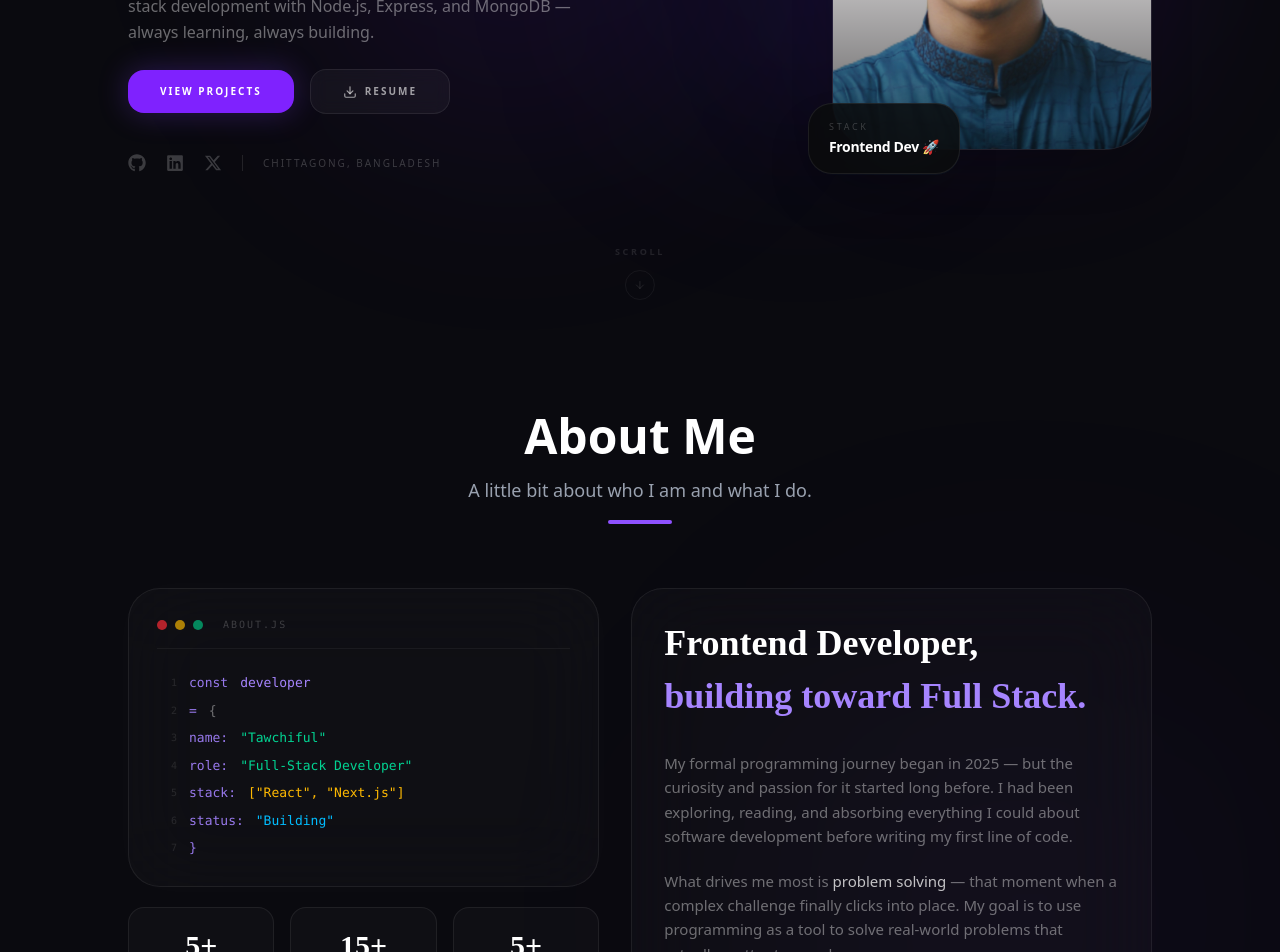
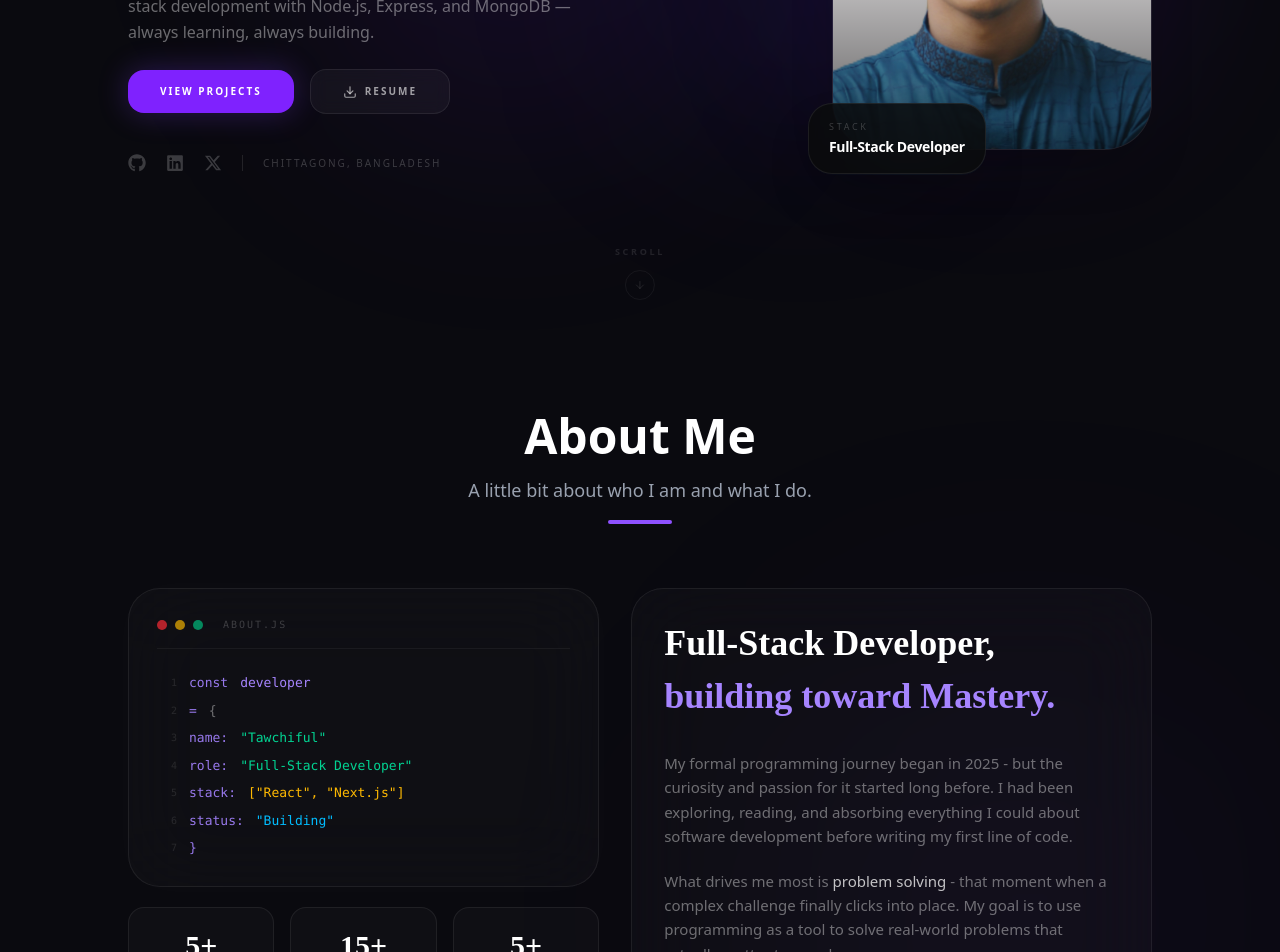
Before and after one commit to tawchifulislam/portfolio, a Next.js app: page / in a window 1280 px wide. Shown: the part 460-1412 px from the top of the page. Built offline with nearby package versions, Linux system fonts and the light colour scheme.

Commit message:
refactor: about, home, layout

```diff
--- a/src/app/layout.js
+++ b/src/app/layout.js
@@ -16,17 +16,18 @@ const syne = Syne({
 });
 
 export const metadata = {
-  title: 'Tawchiful Islam - Frontend Developer',
+  title: 'Tawchiful Islam - Full-Stack Developer',
   description:
-    'Frontend developer from Chittagong, Bangladesh. Building clean, responsive, and user-friendly web experiences with React and Next.js.',
+    'Full-stack developer from Chittagong, Bangladesh. Building clean, responsive, and user-friendly web experiences with React, Next.js, Node.js, and more.',
   verification: {
     google: 'XLpyYO33DiPxz57WSmbRNp1cSATk6hBbLztjG2zv-do',
   },
   keywords: [
     'Tawchiful Islam',
-    'Frontend Developer',
+    'Full-Stack Developer',
     'React Developer',
     'Next.js Developer',
+    'Node.js Developer',
     'Web Developer Bangladesh',
     'Chittagong Developer',
   ],
@@ -37,24 +38,24 @@ export const metadata = {
     type: 'website',
     locale: 'en_US',
     url: 'https://tawchif.vercel.app',
-    title: 'Tawchiful Islam - Frontend Developer',
+    title: 'Tawchiful Islam - Full-Stack Developer',
     description:
-      'Frontend developer from Chittagong, Bangladesh. Building clean, responsive, and user-friendly web experiences with React and Next.js.',
+      'Full-stack developer from Chittagong, Bangladesh. Building clean, responsive, and user-friendly web experiences with React, Next.js, Node.js, and more.',
     siteName: 'Tawchiful Islam',
     images: [
       {
         url: '/images/tawchif.jpg',
         width: 1200,
         height: 630,
-        alt: 'Tawchiful Islam - Frontend Developer',
+        alt: 'Tawchiful Islam - Full-Stack Developer',
       },
     ],
   },
   twitter: {
     card: 'summary_large_image',
-    title: 'Tawchiful Islam - Frontend Developer',
+    title: 'Tawchiful Islam - Full-Stack Developer',
     description:
-      'Frontend developer from Chittagong, Bangladesh. Building clean, responsive, and user-friendly web experiences with React and Next.js.',
+      'Full-stack developer from Chittagong, Bangladesh. Building clean, responsive, and user-friendly web experiences with React, Next.js, Node.js, and more.',
     creator: '@tawchifulislam',
     images: ['/images/tawchif.jpg'],
   },
--- a/src/components/sections/About.jsx
+++ b/src/components/sections/About.jsx
@@ -57,19 +57,15 @@ const traits = [
 export default function About() {
   return (
     <section id="about" className="relative overflow-hidden py-18 px-4 sm:px-6">
-      {/* Background Glow */}
       <div className="absolute top-1/2 right-0 -translate-y-1/2 w-125 h-125 bg-violet-600/5 rounded-full blur-[140px] pointer-events-none" />
 
-      {/* 5xl Standard Container */}
       <div className="max-w-5xl mx-auto relative z-10">
         <SectionTitle
           title="About Me"
           subtitle="A little bit about who I am and what I do."
         />
 
-        {/* Main Grid */}
         <div className="mt-16 grid grid-cols-1 lg:grid-cols-[0.95fr_1.05fr] gap-6 xl:gap-8 items-stretch">
-          {/* LEFT SIDE */}
           <motion.div
             variants={variants.slideLeft}
             initial="hidden"
@@ -77,7 +73,6 @@ export default function About() {
             viewport={{ once: true }}
             className="flex flex-col gap-5 h-full"
           >
-            {/* Code Card */}
             <div className="p-6 sm:p-7 rounded-4xl bg-white/2.5 border border-white/[0.07] backdrop-blur-2xl shadow-[0_0_40px_rgba(255,255,255,0.02)]">
               <div className="flex items-center gap-2 mb-6 pb-4 border-b border-white/5">
                 <div className="w-2.5 h-2.5 rounded-full bg-red-500/70" />
@@ -115,7 +110,6 @@ export default function About() {
               </div>
             </div>
 
-            {/* Stats */}
             <div className="grid grid-cols-3 gap-3 sm:gap-4">
               {stats.map(stat => (
                 <div
@@ -133,7 +127,6 @@ export default function About() {
               ))}
             </div>
 
-            {/* Info Cards */}
             <div className="flex flex-col gap-3">
               {[
                 {
@@ -164,7 +157,6 @@ export default function About() {
               ))}
             </div>
 
-            {/* CTA */}
             <motion.button
               onClick={() => scrollToSection('contact')}
               whileHover={{ scale: 1.02 }}
@@ -185,19 +177,17 @@ export default function About() {
             className="h-full"
           >
             <div className="h-full p-6 sm:p-8 rounded-4xl bg-white/2.5 border border-white/[0.07] backdrop-blur-2xl flex flex-col justify-between">
-              {/* Heading + Bio */}
               <div>
                 <h3 className="text-2xl sm:text-3xl lg:text-4xl font-bold font-[--font-syne] text-white leading-tight">
-                  Frontend Developer,
+                  Full-Stack Developer,
                   <span className="block mt-2 text-violet-400">
-                    building toward Full Stack.
+                    building toward Mastery.
                   </span>
                 </h3>
 
-                {/* Bio */}
                 <div className="mt-7 sm:mt-8 space-y-5 text-white/40 leading-relaxed text-sm sm:text-[15px]">
                   <p>
-                    My formal programming journey began in 2025 — but the
+                    My formal programming journey began in 2025 - but the
                     curiosity and passion for it started long before. I had been
                     exploring, reading, and absorbing everything I could about
                     software development before writing my first line of code.
@@ -208,20 +198,19 @@ export default function About() {
                     <span className="text-white/75 font-medium">
                       problem solving
                     </span>{' '}
-                    — that moment when a complex challenge finally clicks into
+                    - that moment when a complex challenge finally clicks into
                     place. My goal is to use programming as a tool to solve
                     real-world problems that actually matter to people.
                   </p>
 
                   <p>
                     Outside of code, I enjoy reading books across a wide range
-                    of genres, and I love playing football — it keeps me sharp,
+                    of genres, and I love playing football - it keeps me sharp,
                     both mentally and physically.
                   </p>
                 </div>
               </div>
 
-              {/* Traits */}
               <div className="mt-10 flex flex-col gap-3">
                 {traits.map(item => (
                   <div
--- a/src/components/sections/Contact.jsx
+++ b/src/components/sections/Contact.jsx
@@ -119,7 +119,6 @@ export default function Contact() {
         />
 
         <div className="mt-16 grid grid-cols-1 lg:grid-cols-5 gap-8 items-stretch">
-          {/* Left */}
           <motion.div
             variants={variants.slideLeft}
             initial="hidden"
@@ -127,7 +126,6 @@ export default function Contact() {
             viewport={{ once: true }}
             className="lg:col-span-2 flex flex-col gap-4"
           >
-            {/* Header */}
             <div className="p-6 rounded-3xl bg-white/2 border border-white/[0.07]">
               <h3 className="text-2xl font-bold font-[--font-syne] text-white mb-2">
                 Contact <span className="text-violet-400">Information.</span>
@@ -181,7 +179,6 @@ export default function Contact() {
               ))}
             </div>
 
-            {/* Social + availability */}
             <div className="p-5 rounded-2xl bg-white/2 border border-white/6 flex flex-col gap-4">
               <div className="flex items-center justify-between">
                 <p className="text-[9px] font-black tracking-[0.2em] uppercase text-white/20">
@@ -213,7 +210,6 @@ export default function Contact() {
             </div>
           </motion.div>
 
-          {/* Right — Form */}
           <motion.div
             variants={variants.slideRight}
             initial="hidden"
--- a/src/components/sections/Hero.jsx
+++ b/src/components/sections/Hero.jsx
@@ -42,9 +42,9 @@ export default function Hero() {
             transition={{ delay: 0.2 }}
             className="flex flex-col gap-2"
           >
-            <h1 className="text-5xl md:text-6xl lg:text-7xl font-bold font-[var(--font-syne)] text-white leading-tight tracking-tight">
+            <h1 className="text-5xl md:text-6xl lg:text-7xl font-bold text-white leading-tight tracking-tight">
               Hi, I&apos;m{' '}
-              <span className="bg-gradient-to-r from-violet-400 to-indigo-400 bg-clip-text text-transparent">
+              <span className="bg-linear-to-r from-violet-400 to-indigo-400 bg-clip-text text-transparent">
                 Tawchiful
               </span>
             </h1>
@@ -84,7 +84,7 @@ export default function Hero() {
               download
               whileHover={{ scale: 1.03 }}
               whileTap={{ scale: 0.97 }}
-              className="flex items-center gap-2 px-8 py-3.5 rounded-2xl bg-white/[0.04] hover:bg-white/[0.08] border border-white/[0.08] text-white/60 hover:text-white text-[10px] font-bold uppercase tracking-[0.2em] backdrop-blur-sm transition-all duration-300"
+              className="flex items-center gap-2 px-8 py-3.5 rounded-2xl bg-white/4 hover:bg-white/8 border border-white/8 text-white/60 hover:text-white text-[10px] font-bold uppercase tracking-[0.2em] backdrop-blur-sm transition-all duration-300"
             >
               <Download size={14} />
               Resume
@@ -142,7 +142,7 @@ export default function Hero() {
         >
           <div className="absolute w-72 h-72 bg-violet-600/20 rounded-full blur-[100px]" />
 
-          <div className="relative w-64 h-80 md:w-80 md:h-[420px] rounded-[3rem] overflow-hidden border border-white/[0.08] bg-white/[0.02] shadow-2xl">
+          <div className="relative w-64 h-80 md:w-80 md:h-105 rounded-[3rem] overflow-hidden border border-white/8 bg-white/2 shadow-2xl">
             <Image
               src={personalInfo.image}
               alt={personalInfo.name}
@@ -163,7 +163,7 @@ export default function Hero() {
               Stack
             </p>
             <p className="text-sm font-bold text-white tracking-tight">
-              Frontend Dev 🚀
+              Full-Stack Developer
             </p>
           </motion.div>
         </motion.div>
```
